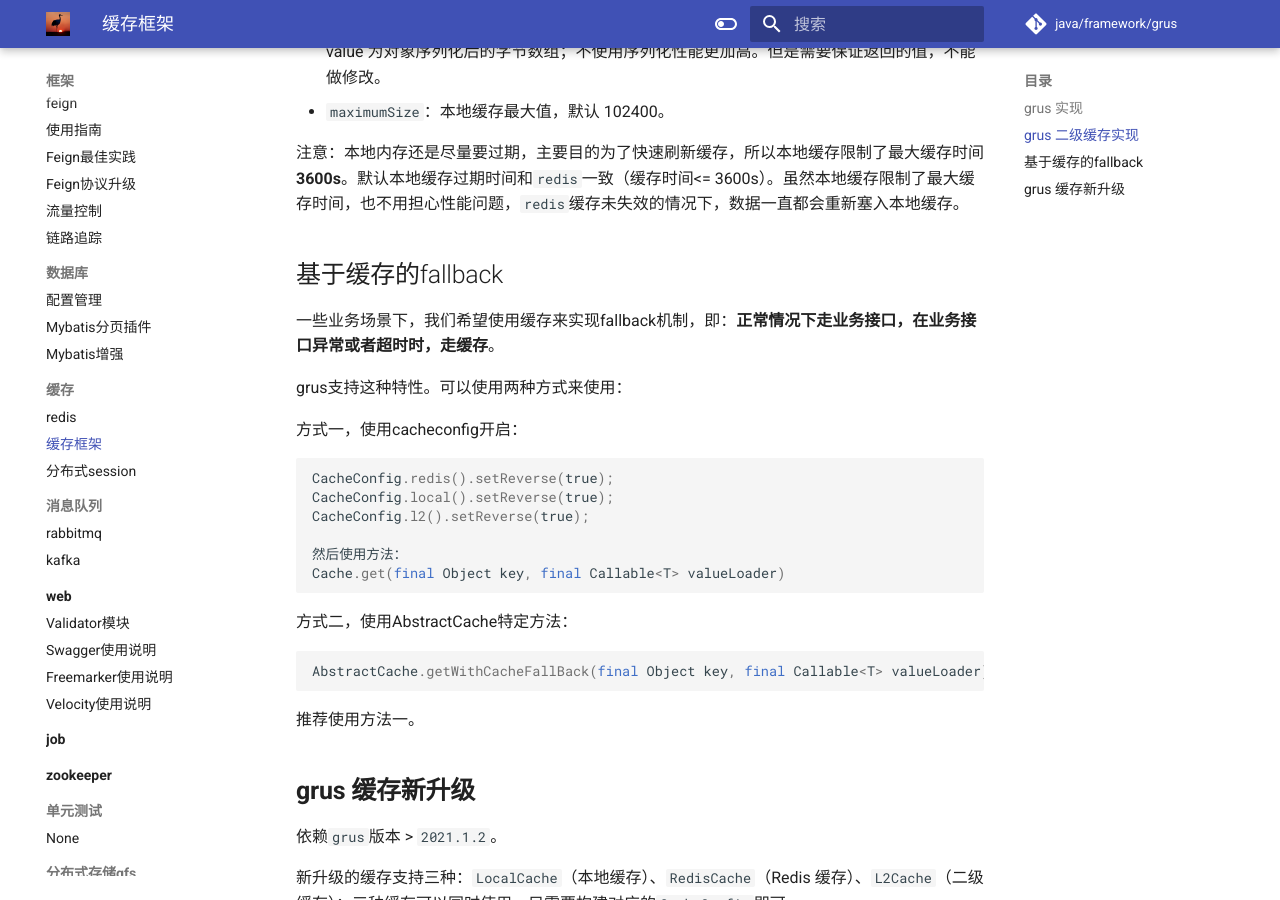
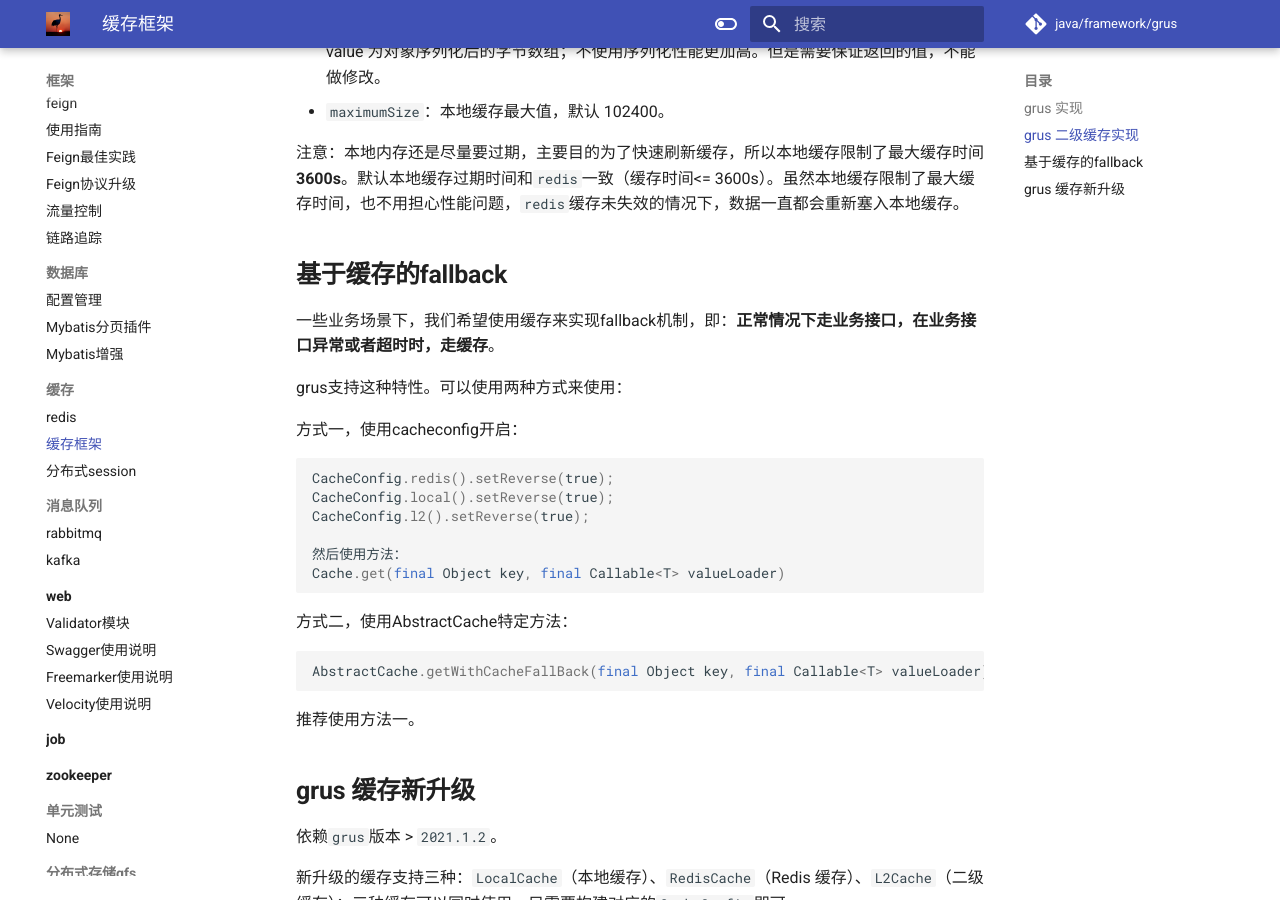
Before and after one commit to guanaitong/grus, an MkDocs documentation site: the page built from docs/framework/cache/grus-cache.md, in a window 1280 px wide and 900 px high, scrolled down 1660 px. Built offline with MkDocs 1.6.1 and Material for MkDocs 9.7.7, drawn with Linux system fonts in a browser that asks for light colours.

```diff
--- a/docs/framework/cache/grus-cache.md
+++ b/docs/framework/cache/grus-cache.md
@@ -60,7 +60,7 @@ redisCacheConfig.getLocalCacheConfig().setEnable(true).setGlobalEvict(true);
 
 注意：本地内存还是尽量要过期，主要目的为了快速刷新缓存，所以本地缓存限制了最大缓存时间 **3600s**。默认本地缓存过期时间和`redis`一致（缓存时间<= 3600s）。虽然本地缓存限制了最大缓存时间，也不用担心性能问题，`redis`缓存未失效的情况下，数据一直都会重新塞入本地缓存。
 
-## 基于缓存的fallback
+## **基于缓存的fallback**
 
 一些业务场景下，我们希望使用缓存来实现fallback机制，即：**正常情况下走业务接口，在业务接口异常或者超时时，走缓存**。
 
```
